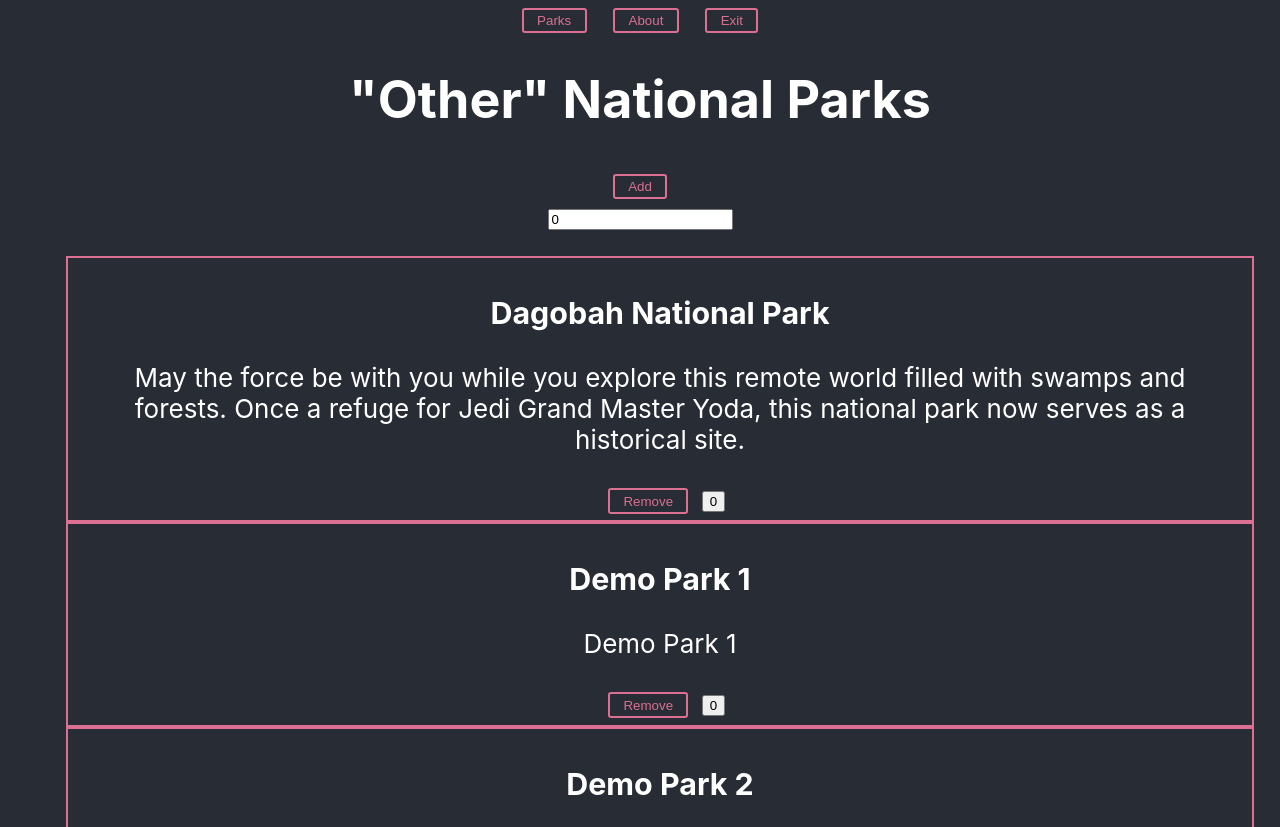
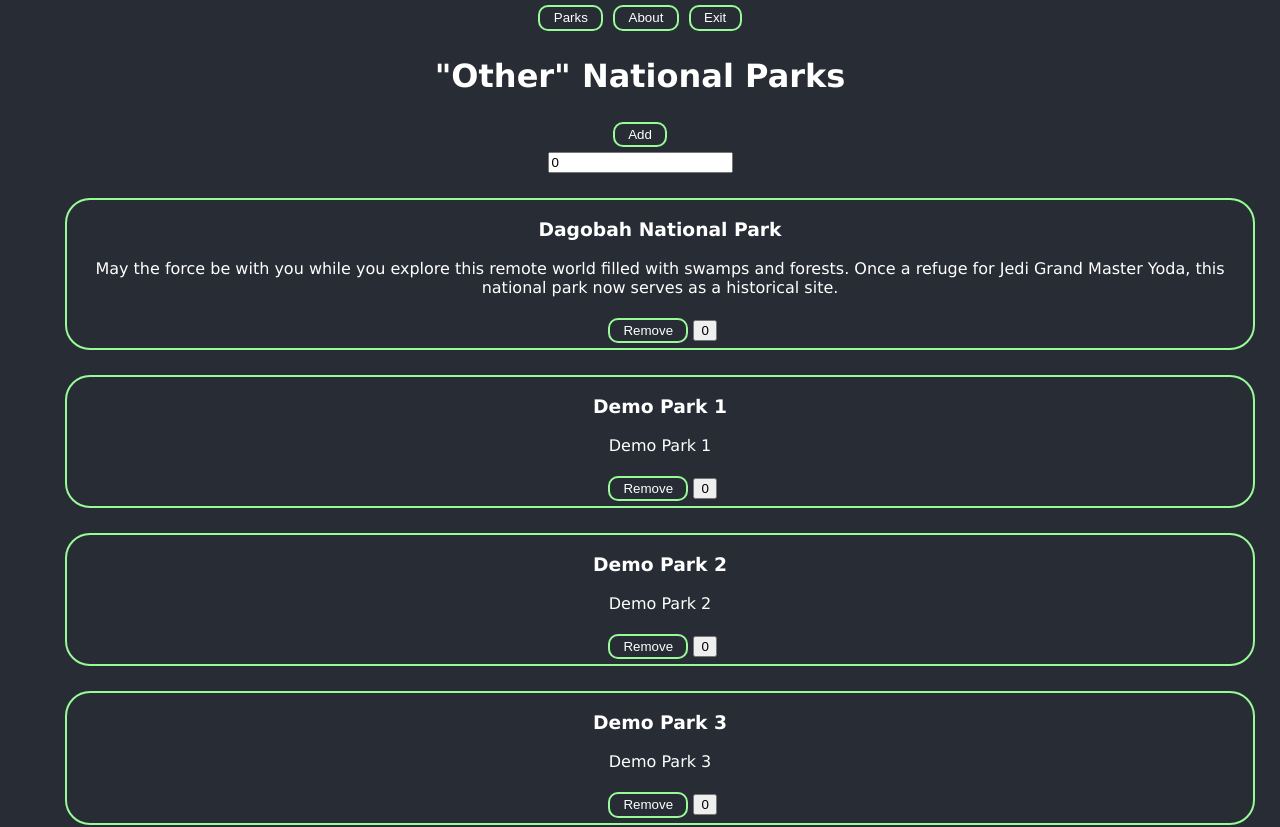
Before and after one commit to developingdina/magiparks, a React (Create React App) app: page /parks in a window 1280 px wide. Shown: the top 827 px of the page. Built offline with nearby package versions, Linux system fonts and the light colour scheme; data requests are answered from the project's data file.

Commit message:
Changes color of borders to pale green. Changes font families.

```diff
--- a/src/App.css
+++ b/src/App.css
@@ -1,38 +1,15 @@
 .App {
+  background-color: #282c34;
   text-align: center;
+  font-family: Verdana, Geneva, Tahoma, sans-serif;
+  display: flex;
+  flex-direction: column;
+  color: white;
+  align-items: center;
 }
 
-.App-logo {
-  height: 40vmin;
-  pointer-events: none;
+.container {
+border: 2px solid palegreen;
+border-radius: 25px ;
+margin: 25px;
 }
-
-@media (prefers-reduced-motion: no-preference) {
-  .App-logo {
-    animation: App-logo-spin infinite 20s linear;
-  }
-}
-
-.App {
-  background-color: #282c34;
-  min-height: 100vh;
-  display: flex;
-  flex-direction: column;
-  align-items: center;
-  justify-content: center;
-  font-size: calc(10px + 2vmin);
-  color: white;
-}
-
-.App-link {
-  color: #61dafb;
-}
-
-@keyframes App-logo-spin {
-  from {
-    transform: rotate(0deg);
-  }
-  to {
-    transform: rotate(360deg);
-  }
-}
--- a/src/components/Button.js
+++ b/src/components/Button.js
@@ -4,10 +4,10 @@ import styled from "styled-components"
 
 const Button = styled.button`
 background: transparent;
-border-radius: 3px;
-border: 2px solid palevioletred;
-color: palevioletred;
-margin: 0 1em;
+border-radius: 10px;
+border: 2px solid palegreen;
+color: white;
+margin: 5px;
 padding: 0.25em 1em;
 `
 
--- a/src/components/ListItem.js
+++ b/src/components/ListItem.js
@@ -16,7 +16,7 @@ const [buttonCount, setButtonCount] = useState(0)
   setButtonCount(input)
  }
     return (
-        <div style={{border: "2px solid palevioletred", margin: "0 1em", padding: "0.25em 1em"}} >
+        <div className="container" >
             <h3 >{title}</h3>
             <p>{desc}</p>
             <Button onClick={() => deletePark(id)}>Remove</Button>
```
